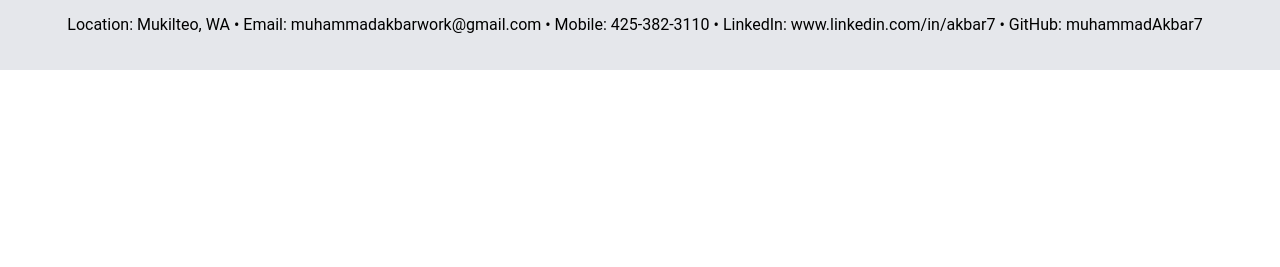
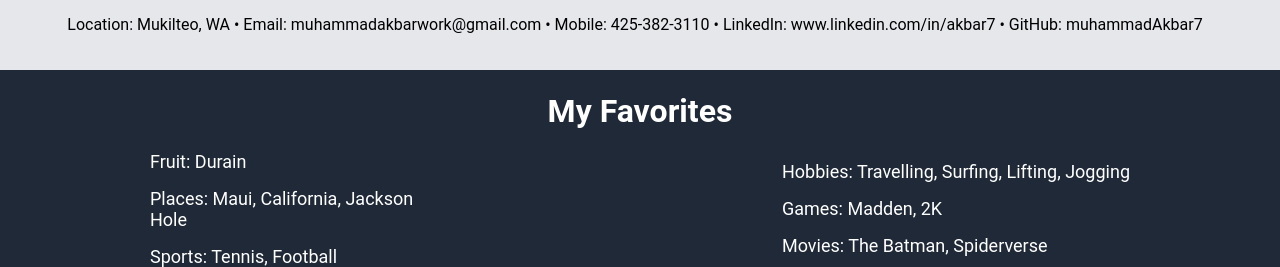
Before and after one commit to muhammadAkbar7/LandingPage, a plain HTML site: page index.html in a window 1280 px wide. Shown: the part 1428-1695 px from the top of the page. Before the commit the page ends 1498 px from the top, so only its background shows below. Drawn offline with Linux system fonts and the light colour scheme.

Commit message:
Added "my favorites" section

```diff
--- a/index.html
+++ b/index.html
@@ -12,7 +12,7 @@
     <div class="header">
         <ul class="left">
         Muhammad's Portfolio
-    </ul>
+        </ul>
         <ul class="right-links">
             <li><a href="#">Projects</a></li>
             <li><a href="#">Experience</a></li>
@@ -56,6 +56,21 @@
         <h1> Contact Info </h1>
         <p> Location: Mukilteo, WA • Email: muhammadakbarwork@gmail.com • Mobile: 425-382-3110 • LinkedIn: www.linkedin.com/in/akbar7 • GitHub: muhammadAkbar7</p>
     </div>
+    <div class="fun-facts">
+        <h1> My Favorites </h1>
+        <div class ="fun-header">
+        <ul class="left-side">
+            <li>Fruit: Durain</li>
+            <li>Places: Maui, California, Jackson Hole</li>
+            <li>Sports: Tennis, Football</li>
+        </ul>
+        <ul class="right-side">
+                <li>Hobbies: Travelling, Surfing, Lifting, Jogging</li>
+                <li>Games: Madden, 2K</li>
+                <li>Movies: The Batman, Spiderverse</li>
+        </ul>
+    </div>
+    </div>
 </div>
 </body>
 </html>
--- a/style.css
+++ b/style.css
@@ -161,3 +161,38 @@ a {
 }
 
 /* interesting facts */
+
+.fun-facts {
+  background-color: #1F2937;
+  display: flex;
+  flex-direction: column;
+}
+
+.fun-header {
+  display: flex;
+  align-items: center;
+  justify-content: space-between;
+  color: #fff;
+}
+
+.fun-facts h1 {
+  font-size: 32px;
+  color: #fff;
+  font-family: 'Roboto', arial;
+  text-align: center;
+  font-weight: bold;
+}
+
+.left-side {
+  display: flex;
+  width: 300px;
+  flex-direction: column;
+  margin-left: 150px;
+}
+
+.right-side {
+  display: flex;
+  margin-left: auto;
+  flex-direction: column;
+  margin-right: 150px;
+}
```
